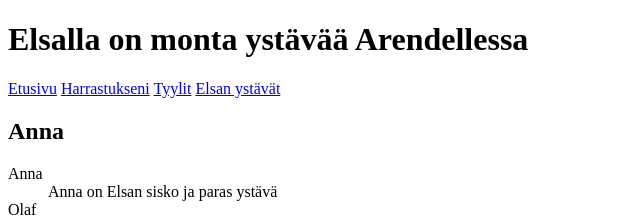
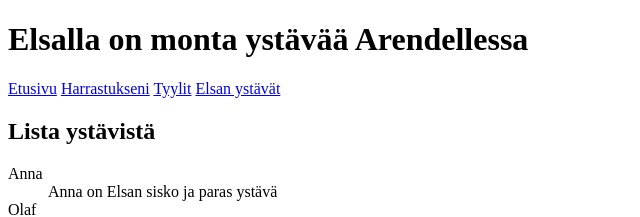
Before and after one commit to Smuliman/smuliman.github.io, a plain HTML site: page elsa.html in a window 1280 px wide. Shown: the top 217 px of the page, without its empty margins (0-640 px from the left). Drawn offline with Linux system fonts and the light colour scheme.

Commit message:
Update elsa.html

```diff
--- a/elsa.html
+++ b/elsa.html
@@ -18,7 +18,7 @@
 
         </div>
         <div class="section">
-            <h2>Anna</h2>
+            <h2>Lista ystävistä</h2>
             <dl>
                 <dt>Anna</dt>
                 <dd>Anna on Elsan sisko ja paras ystävä</dd>
```
